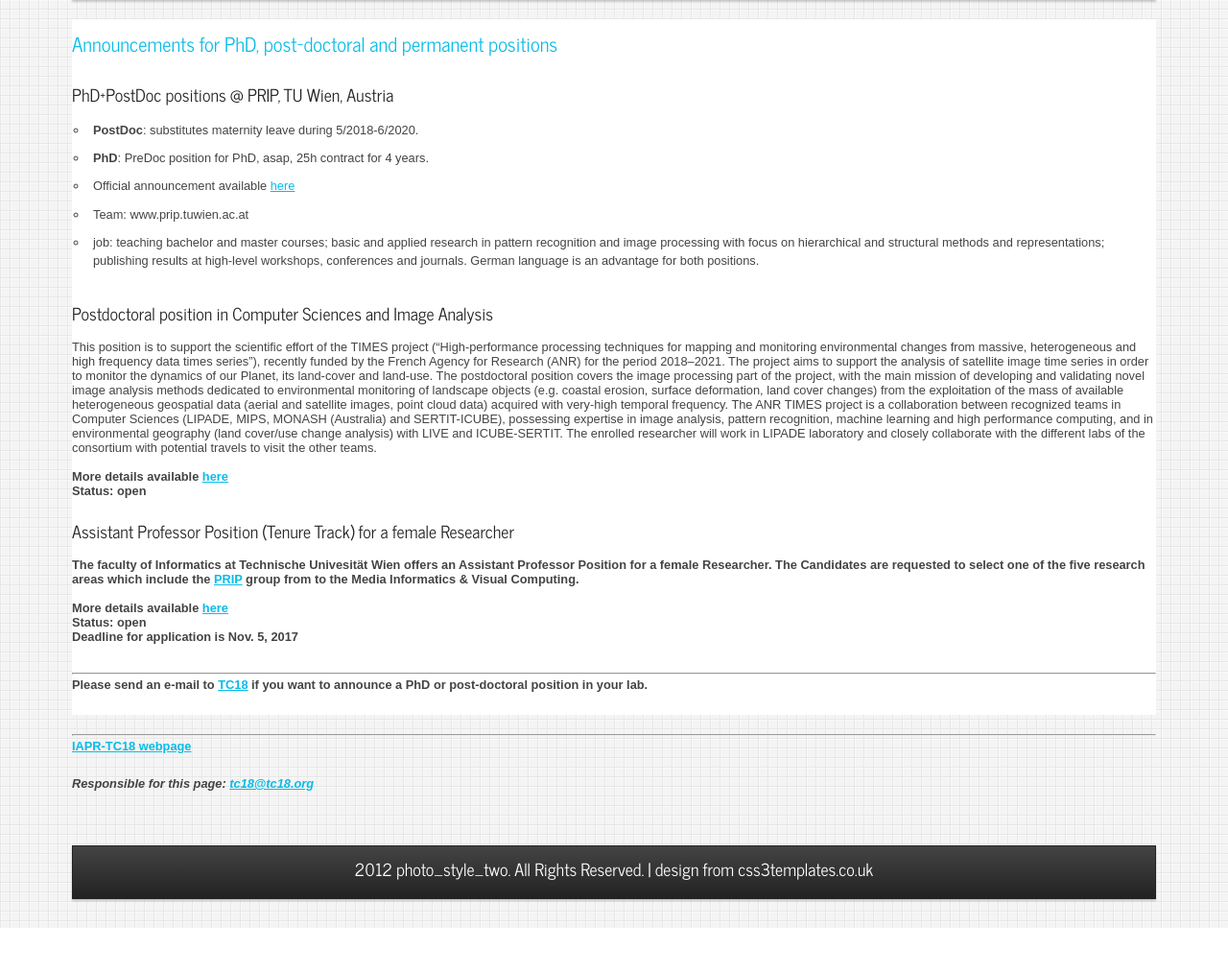
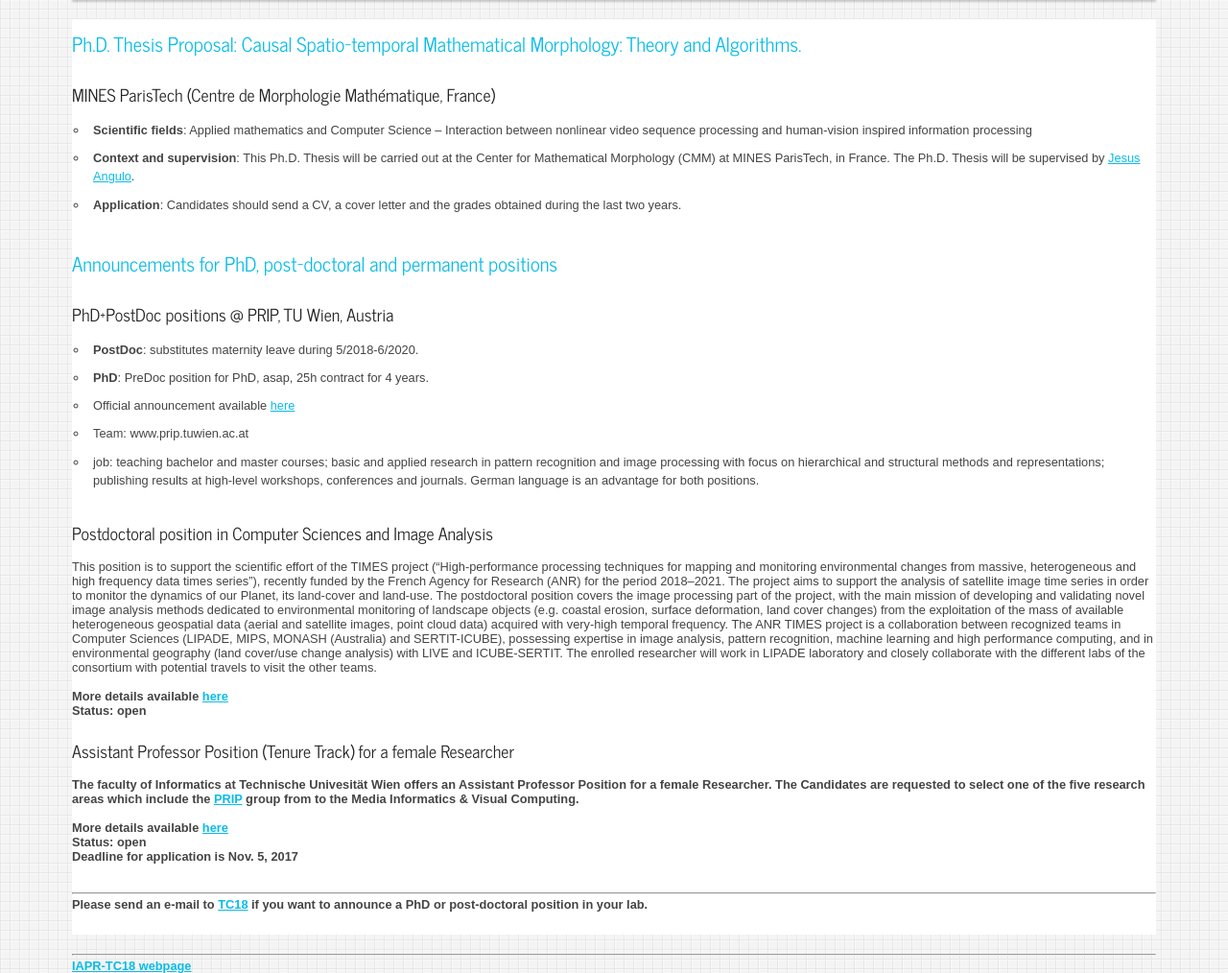
Before and after one commit to TC-18/tc18.org, a PHP site: page /positions.php in a window 1280 px wide. Shown: the part 181-1195 px from the top of the page at 96% size. Before the commit the page ends 1148 px from the top, so only its background shows below. Run offline with PHP 8.4, Linux system fonts and the light colour scheme.

Commit message:
add file

```diff
--- a/positions.php
+++ b/positions.php
@@ -4,9 +4,21 @@
 
 
 
+<h2> Ph.D. Thesis Proposal: Causal Spatio-temporal Mathematical Morphology: Theory and Algorithms. </h2>
+<h3>  MINES ParisTech (Centre de Morphologie Mathématique, France)  </h3>
+<dd>
+<ul>
+<li><b>Scientific fields</b>: Applied mathematics and Computer Science – Interaction between nonlinear video sequence processing and human-vision inspired information processing</li>
+<li><b>Context and supervision</b>: This Ph.D. Thesis will be carried out at the Center for Mathematical Morphology (CMM) at MINES ParisTech, in France. The Ph.D. Thesis will be supervised by <a href='http://cmm.ensmp.fr/~angulo'>Jesus Angulo</a>.
+<li><b>Application</b>: Candidates should send a CV, a cover letter and the grades obtained during the last two years.</li>
+</ul>
+</dd>
 
-  <h2>Announcements for PhD, post-doctoral and permanent positions</h2>
 
+
+
+
+<h2>Announcements for PhD, post-doctoral and permanent positions</h2>
 <h3> PhD+PostDoc positions @ PRIP, TU Wien, Austria </h3>
 <dd>
 <ul>
```
Also changed, not shown: 1 other file.
